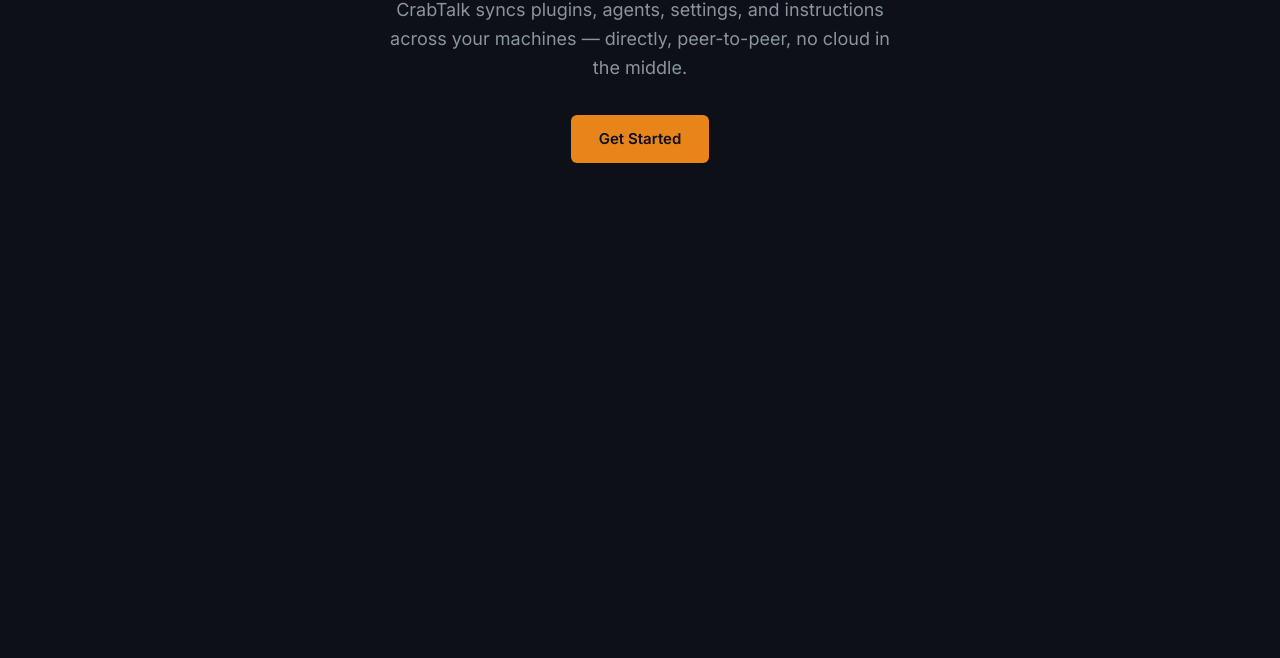
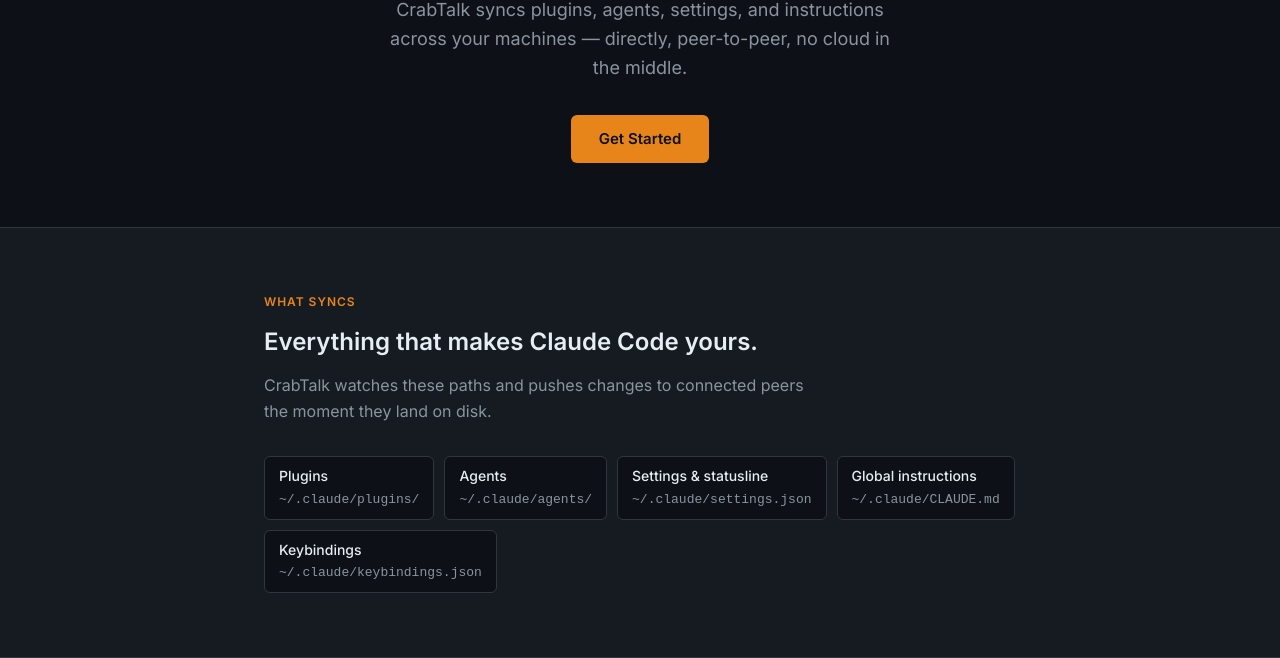
Before and after one commit to CHKDSKLabs/crabtalk, a plain HTML site: page marketing/index.html in a window 1280 px wide. Shown: the part 386-1044 px from the top of the page. Before the commit the page ends 800 px from the top, so only its background shows below. Drawn offline with Linux system fonts and the light colour scheme.

Commit message:
feat: add what syncs section

```diff
--- a/marketing/index.html
+++ b/marketing/index.html
@@ -268,5 +268,20 @@
     <a class="btn" href="#install">Get Started</a>
   </div>
 
+  <section class="alt">
+    <div class="container">
+      <p class="section-label">What syncs</p>
+      <h2 class="section-title">Everything that makes Claude Code yours.</h2>
+      <p class="section-sub">CrabTalk watches these paths and pushes changes to connected peers the moment they land on disk.</p>
+      <div class="chips">
+        <div class="chip">Plugins<code>~/.claude/plugins/</code></div>
+        <div class="chip">Agents<code>~/.claude/agents/</code></div>
+        <div class="chip">Settings &amp; statusline<code>~/.claude/settings.json</code></div>
+        <div class="chip">Global instructions<code>~/.claude/CLAUDE.md</code></div>
+        <div class="chip">Keybindings<code>~/.claude/keybindings.json</code></div>
+      </div>
+    </div>
+  </section>
+
 </body>
 </html>
```
